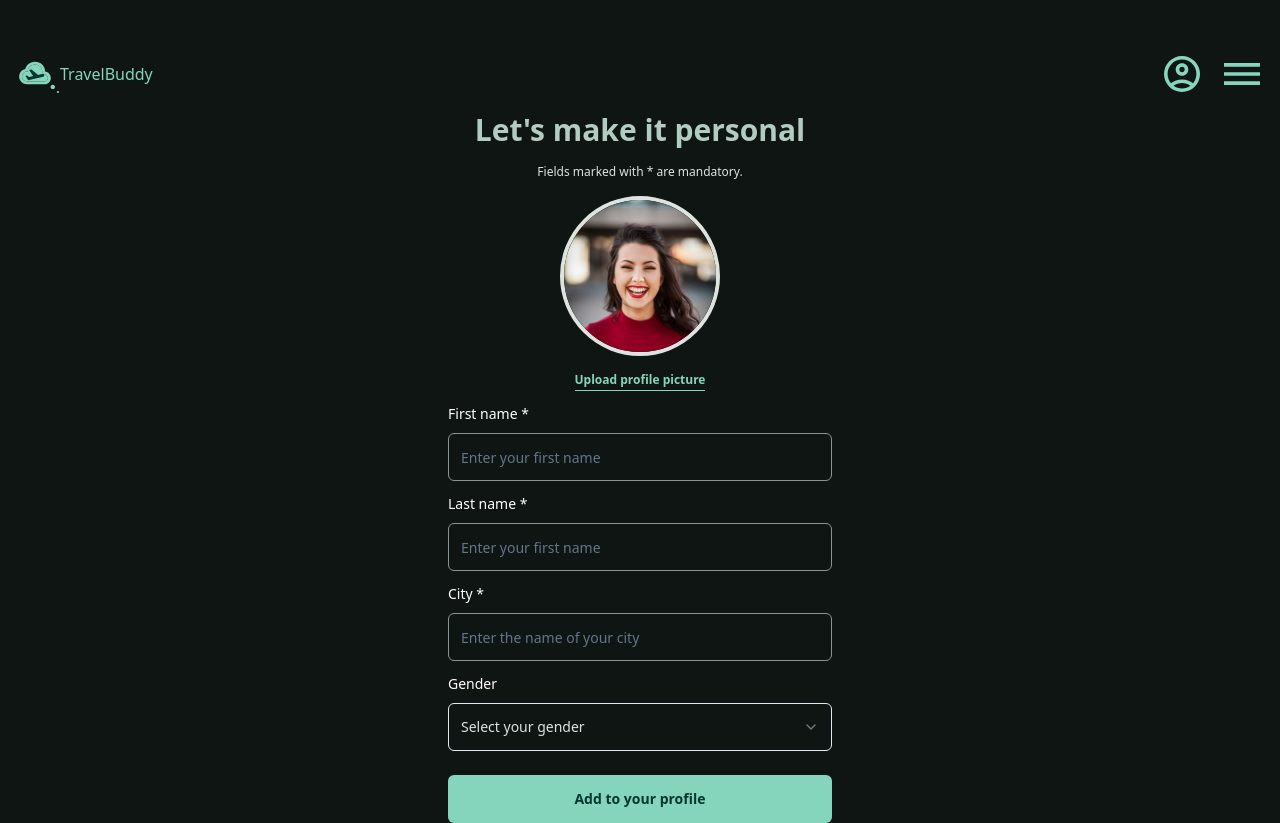
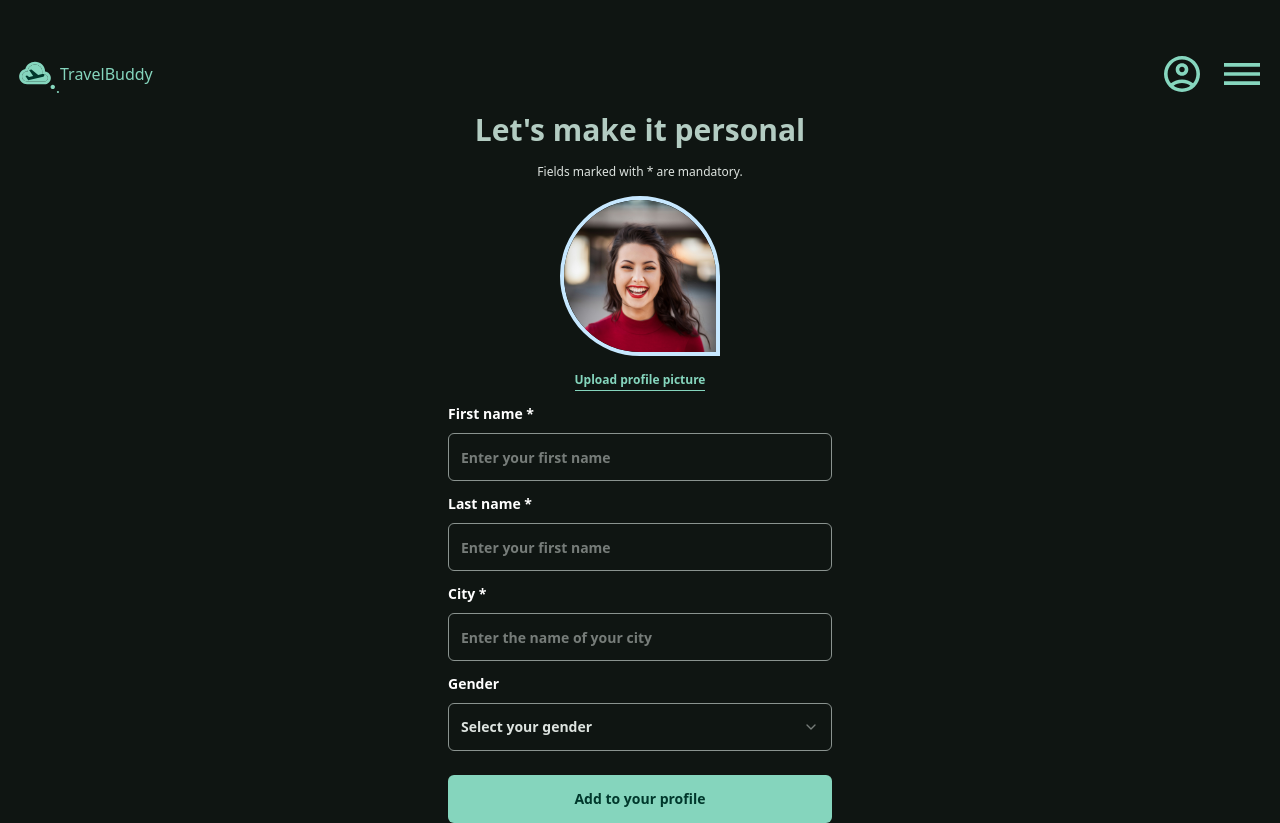
Before and after one commit to Luayasaadsson/Travelbuddy, a React (Vite) app in the folder frontend/: page / in a window 1280 px wide. Built offline with nearby package versions, Linux system fonts and the light colour scheme; the HTML template or start-up script is replaced by a standard one.

Commit message:
fine-tuning font colors i MoreAbout and added a color to tailwind.config and index.css

```diff
--- a/frontend/src/components/MoreAbout.tsx
+++ b/frontend/src/components/MoreAbout.tsx
@@ -24,9 +24,14 @@ function MoreAbout () {
             </p>
 
             <Avatar
-                 className="border-4 border-onBackground rounded-tl-full rounded-tr-full rounded-bl-full"
+                //isAvatarImageUploaded && className="border-4 border-onBackground" TODO:
+                className="border-4 border-onTertiaryContainer"
+                style={{
+                    borderRadius: "50% 50% 0% 50%",
+                }}
             >
-                <AvatarImage src="./profile-picture.jpg" />
+                <AvatarImage
+                    src="./profile-picture.jpg" />
                 <AvatarFallback>CN</AvatarFallback>
             </Avatar>
 
@@ -34,25 +39,26 @@ function MoreAbout () {
                 Upload profile picture
             </p>
 
-            <div className="flex max-w-96 w-11/12 flex-col items-start gap-4 text-onBackground font-700">
+            <div className="flex max-w-96 w-11/12 flex-col items-start gap-4 text-onBackground font-semibold text-[13px]">
                <div className="flex flex-col gap-1 w-full">
                     <Label>First name *</Label>
-                    <Input className="placeholder:text-opacity-50 border-outline" placeholder="Enter your first name" />
+                    <Input className="border-outline placeholder:text-onBackground placeholder:opacity-50" placeholder="Enter your first name" />
                </div>
-               <div className="flex flex-col gap-1 w-full">
+               <div className="flex flex-col gap-1 w-full ">
                     <Label>Last name *</Label>
-                    <Input className="placeholder:text-opacity-50 border-outline" placeholder="Enter your first name" />
+                    <Input className="border-outline placeholder:text-onBackground placeholder:opacity-50" placeholder="Enter your first name" />
                </div>
                <div className="flex flex-col gap-1 w-full">
                     <Label>City *</Label>
-                    <Input className="placeholder:text-opacity-50 border-outline" placeholder="Enter the name of your city" />
+                    <Input className="border-outline placeholder:text-onBackground placeholder:opacity-50" placeholder="Enter the name of your city" />
                </div>
                <div className="flex flex-col gap-1 w-full">
                     <Label>Gender</Label>
                     <Select>
-                        <SelectTrigger className="flex h-12 w-full ">
+                        <SelectTrigger className="flex h-12 w-full border-outline placeholder:text-onBackground placeholder:opacity-50">
+
                             <SelectValue
-                                className="border-outline placeholder:opacity-50"
+                                /* className="placeholder:text-onBackground placeholder:opacity-50" */
                                 placeholder="Select your gender" />
                         </SelectTrigger>
                         <SelectContent>
--- a/frontend/src/index.css
+++ b/frontend/src/index.css
@@ -53,6 +53,7 @@
         --onPrimaryContainer: 161 75% 79%;
         --onPrimary: 167 100% 11%;
         --primaryContainer: 168 100% 16%;
+        --onTertiaryContainer: 205 100% 89%;
     }
 
     .dark {
@@ -89,5 +90,6 @@
         --onPrimaryContainer: 161 75% 79%;
         --onPrimary: 167 100% 11%;
         --primaryContainer: 168 100% 16%;
+        --onTertiaryContainer: 205 100% 89%;
     }
 }
--- a/frontend/tailwind.config.js
+++ b/frontend/tailwind.config.js
@@ -56,6 +56,7 @@ module.exports = {
                 onPrimaryContainer: "hsl(var(--onPrimaryContainer))",
                 onPrimary: "hsl(var(--onPrimary))",
                 primaryContainer: "hsl(var(--primaryContainer))",
+                onTertiaryContainer: "hsl(var(--onTertiaryContainer))",
             },
             borderRadius: {
                 lg: "var(--radius)",
```
